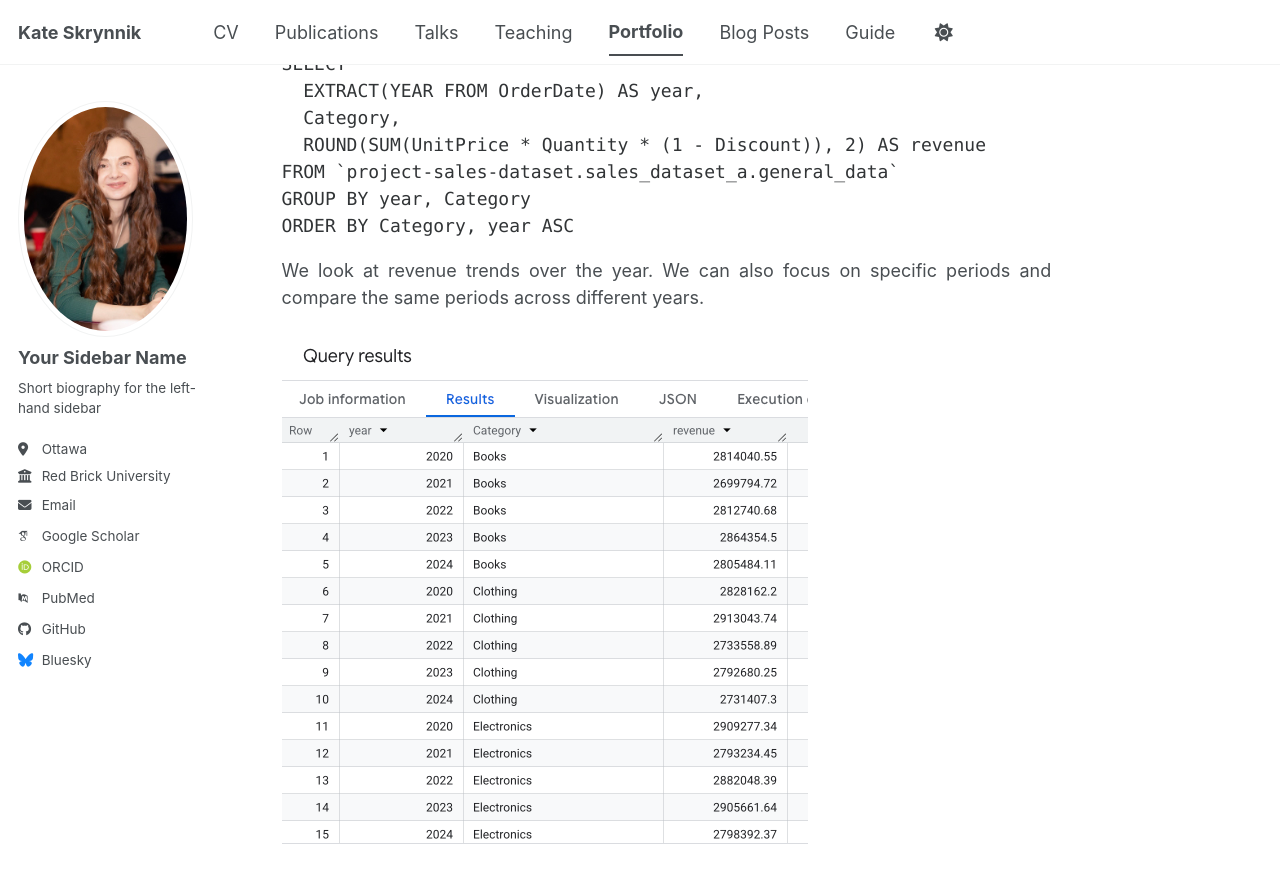
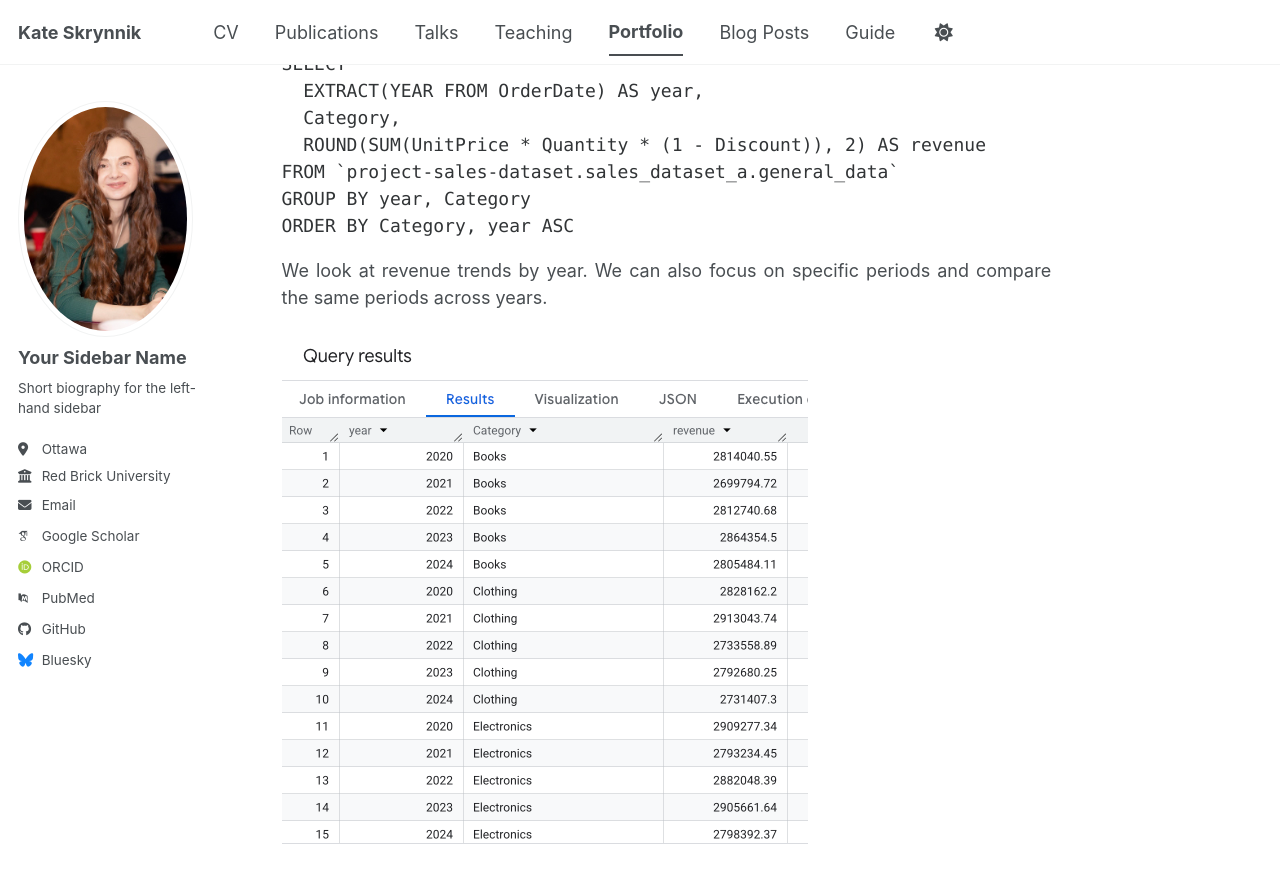
Before and after one commit to katevision/KateS, a Jekyll site: the page built from _portfolio/portfolio-2.md, in a window 1280 px wide and 900 px high, scrolled down 1368 px. Shown: the top 883 px of the window. Built offline with Jekyll 4.4.1, drawn with Linux system fonts in a browser that asks for light colours; some web fonts are replaced; a script bundle is joined from its source files by our own code; library files that are not in the unit come from our copies.

Commit message:
portfolio-2.md

````diff
--- a/_portfolio/portfolio-2.md
+++ b/_portfolio/portfolio-2.md
@@ -53,6 +53,6 @@
 GROUP BY year, Category
 ORDER BY Category, year ASC
 ```
-We look at revenue trends over the year. We can also focus on specific periods and compare the same periods across different years.
+We look at revenue trends by year. We can also focus on specific periods and compare the same periods across years.
 
 <img src='/images/revenue category year.png'>
````
